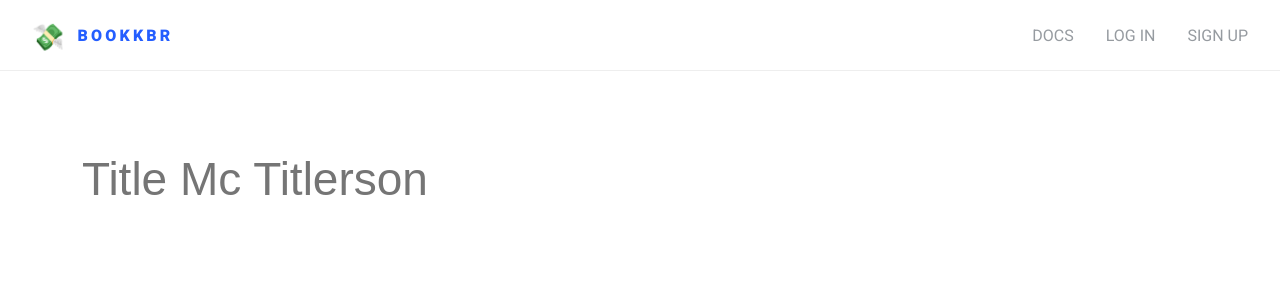
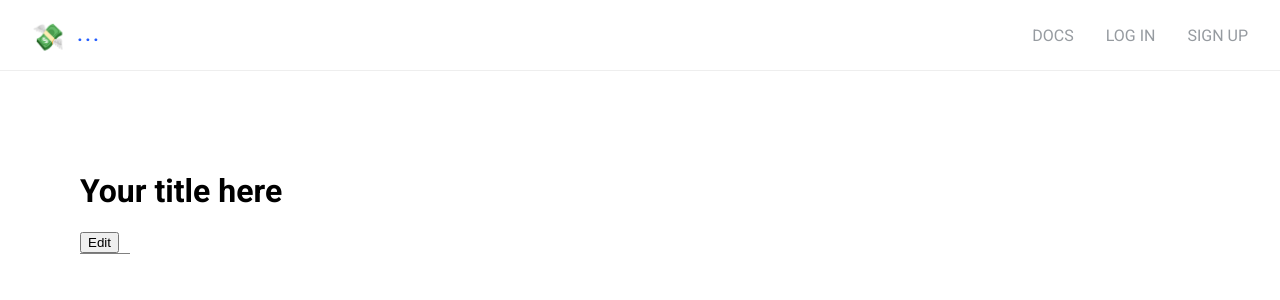
Before and after one commit to andersblom/finance-calculator, a React (Create React App) app: page / in a window 1280 px wide. Shown: the top 300 px of the page. Built offline with nearby package versions, Linux system fonts and the light colour scheme.

Commit message:
Conditional rendering of input/h1/btn + small ux features in focus/blur/submit

```diff
--- a/src/components/Header/index.js
+++ b/src/components/Header/index.js
@@ -10,7 +10,7 @@ const Header = (props) => {
     <header>
       <div className="app__logo">
         <span className="emoji__logo" role="img" aria-label="Money with wings">💸</span>
-        <div className="app__logo__text">Bookkbr</div>
+        <div className="app__logo__text">...</div>
       </div>
       <nav className="appNav">
         {
--- a/src/components/WorkSheetEditorWorkSpace/WorkSpaceHeader/WorkSpaceHeader.css
+++ b/src/components/WorkSheetEditorWorkSpace/WorkSpaceHeader/WorkSpaceHeader.css
@@ -4,7 +4,8 @@
   border: none;
 }
 
-.WorkSpaceHeader.is-active {
+.bottom__border {
+  width: 50px;
   border-bottom: 1px solid grey;
 }
 
--- a/src/components/WorkSheetEditorWorkSpace/WorkSpaceHeader/index.js
+++ b/src/components/WorkSheetEditorWorkSpace/WorkSpaceHeader/index.js
@@ -7,13 +7,32 @@ export default class WorkSpaceHeader extends Component {
     super();
     this.state = {
       focussed: false,
+      inputValue: 'Your title here',
     };
+
     this.handleFocusIn = this.handleFocusIn.bind(this);
     this.handleFocusOut = this.handleFocusOut.bind(this);
+    this.handleChange = this.handleChange.bind(this);
+    this.handleSubmit = this.handleSubmit.bind(this);
   }
+
   handleFocusIn() {
     this.setState({
       focussed: true,
+    }, () => {
+      // Focussing titleInput in setState() callback,
+      // so that it will not be undefined because the
+      // input is not yet mounted
+      this.titleInput.focus();
+
+      // Fix that makes sure the caret lands at the end of the input
+      const tempVal = this.titleInput.value;
+      this.titleInput.value = '';
+      // But, if the input is the temporary 'Your title here',
+      // then leave the input empty
+      if (tempVal !== 'Your title here') {
+        this.titleInput.value = tempVal;
+      }
     });
   }
 
@@ -23,16 +42,45 @@ export default class WorkSpaceHeader extends Component {
     });
   }
 
+  handleChange(e) {
+    this.setState({
+      inputValue: e.target.value,
+    });
+  }
+
+  handleSubmit(e) {
+    e.preventDefault();
+    this.setState({
+      inputValue: this.titleInput.value,
+      focussed: false,
+    });
+  }
+
   render() {
     const isFocussed = this.state.focussed;
     return (
-      <input
-        type="text"
-        placeholder="Title Mc Titlerson"
-        onFocus={this.handleFocusIn}
-        onBlur={this.handleFocusOut}
-        className={`WorkSpaceHeader ${isFocussed ? 'is-active' : ''}`}
-      />
+      <form onSubmit={this.handleSubmit} className={`WorkSpaceHeader__container ${isFocussed ? 'is-active' : ''}`}>
+        {
+          isFocussed
+          ?
+            <input
+              type="text"
+              placeholder="Enter your title"
+              onBlur={this.handleFocusOut}
+              onChange={this.handleChange}
+              value={this.state.inputValue}
+              ref={(input) => { this.titleInput = input; }}
+            />
+          :
+            <h1>{this.state.inputValue}</h1>
+        }
+        {
+          isFocussed
+          ? null
+          : <button onClick={this.handleFocusIn}>Edit</button>
+        }
+        <div className="bottom__border" />
+      </form>
     );
   }
 }
```
